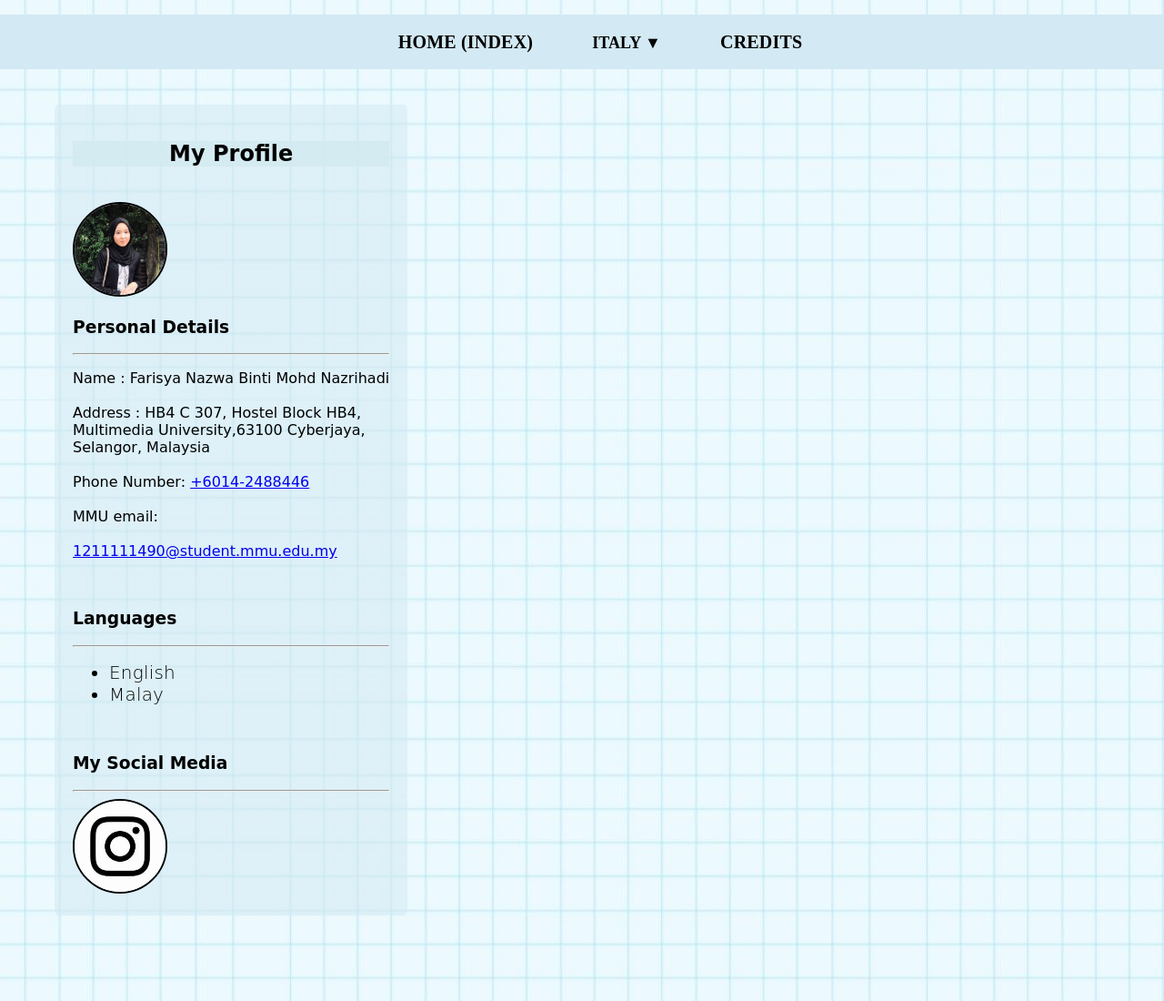
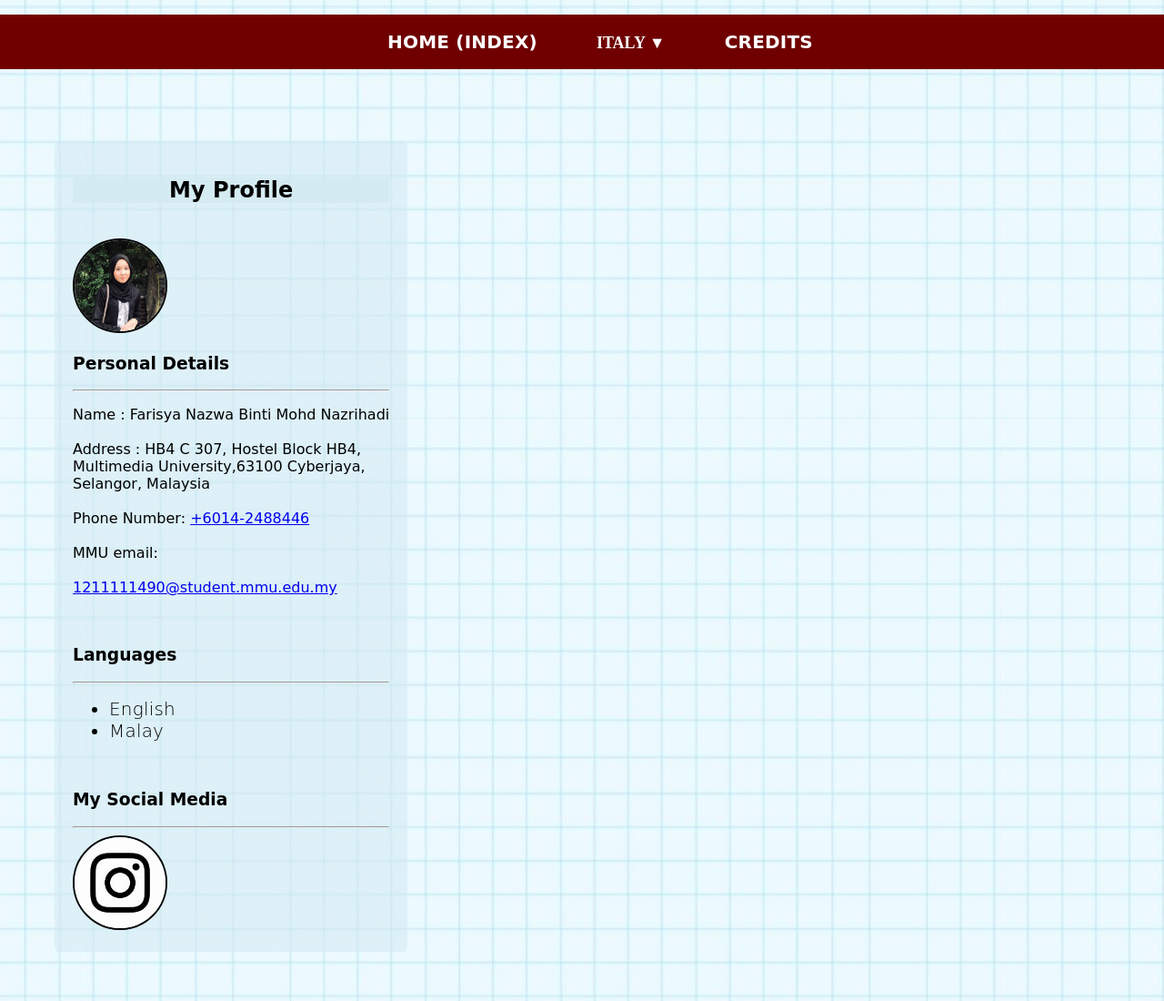
Before and after one commit to LordJunn/italy, a plain HTML site: page FarisyaNazwa.html in a window 1280 px wide. Shown: the top 1100 px of the page at 91% size. Drawn offline with Linux system fonts and the light colour scheme.

Commit message:
Final (4)
PLS
changed farisya theme for nav bar
increased padding for yt cv

```diff
--- a/FarisyaNazwa.css
+++ b/FarisyaNazwa.css
@@ -5,13 +5,19 @@ body {
     background-position: center;
     font-family:'Yeseva One',cursive;
  }
+
+/*    Styling  Header    */
 header{
     overflow: hidden;
   }
+
   #top-header{
     text-align: center;
-    height: 35px;
+    height: 0px;
+    padding-bottom: 75px;
   }
+
+  /* Styling Navigation Menu */
   #menu{
     float: stretch;
     width: 100%;
@@ -20,17 +26,20 @@ header{
     position: absolute;
     top: 0;
   }
+
   #menu ul{
     text-align: center;
     float: none;
     margin: none;
-    background:  rgb(211, 233, 243);
+    background: rgb(112, 0, 0);
   }
+
   #menu li{
     display: inline-block;
     padding: none;
     margin: none;
   }
+
   #menu li a, #menu li span{
     display: inline-block;
     padding: 0em 1.5em;
@@ -38,59 +47,71 @@ header{
     font-weight: 600;
     text-transform: uppercase;
     line-height: 60px;
+
   }
+
   #menu li a{
-    color: black;
-    font-family: "Times New Roman", Times, serif;
+    color: #FFF;
   }
+
   #menu li:hover a, #menu li span{
     background: rgba(255, 255, 255, 0.8);
-    color: rgb(191, 230, 248);
-    border-left: 1px solid  rgb(211, 233, 243);
+    color: rgb(112, 0, 0);
+    border-left: 1px solid  rgb(112, 0, 0);
     text-decoration: none;
   }
+
   .dropdown {
     display: inline-block;
     position: relative;
   }
+
   button{
     border:none;
     padding: 15px 30px;
     font-size: 18px;
     cursor: pointer;
-    background-color: rgba(255, 255, 255, 0);
-    color: black;
+    background-color:  rgb(112, 0, 0);
+    color: white;
     font-weight: 600;
     text-transform: uppercase;
     font-family: "Times New Roman", Times, serif;
   }
+
   button:hover{
-    background: rgba(255, 255, 255, 0.788);
-    color:  rgb(191, 230, 248);
+    background: rgba(255, 255, 255, 0.8);
+    color:  rgb(112, 0, 0);
   }
+
   .dropdown-options {
     display: none;
     position: absolute;
     overflow: auto;
-    background-color: rgb(214, 237, 247);
+    background-color: rgb(84, 0, 0);
     border-radius: 5px;
     box-shadow: 0px 10px 10px 0px rgba(0,0,0,0.4);
   }
+
   .dropdown:hover .dropdown-options {
     display: block;
   }
+
   .dropdown-options a {
     display: block;
-    color: black;
+    color: white;
     padding: 5px;
     text-decoration: none;
     padding: 20px 40px;
   }
+
   .dropdown-options a:hover {
     color: white;
-    background-color: rgba(185, 227, 247, 0.644);
+    background-color: rgb(215, 0, 0);
     border-radius: 5px;
   }
+
+  /* end of dropdown css */
+
 li {
     font-size: 20px;
     letter-spacing: 0.2px;
--- a/yt cv.css
+++ b/yt cv.css
@@ -17,6 +17,7 @@ header{
   #top-header{
     text-align: center;
     height: 0px;
+    padding-bottom: 75px;
   }
 
   /* Styling Navigation Menu */
```
Lines whose indentation alone changed are shown as unchanged.
